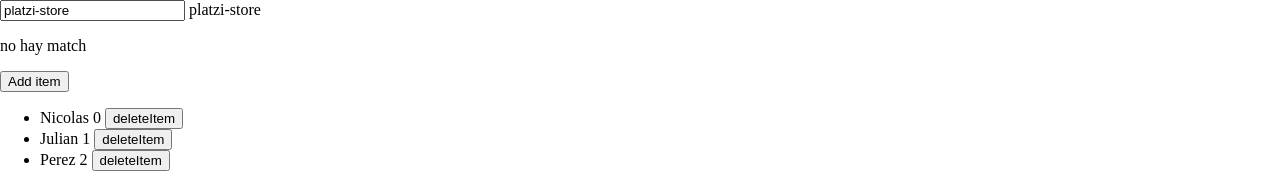
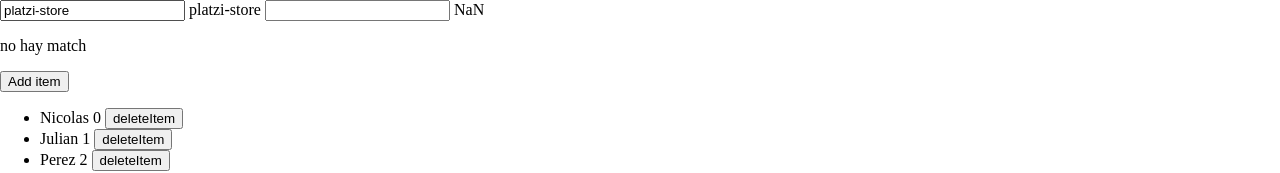
Before and after one commit to robotech412/platzi-store, an Angular app: page / in a window 1280 px wide. Shown: the top 173 px of the page. Built offline with nearby package versions, Linux system fonts and the light colour scheme.

Commit message:
creacion de una directiva propia

```diff
--- a/src/app/app.component.html
+++ b/src/app/app.component.html
@@ -1,6 +1,8 @@
 <input type="text" [(ngModel)]="title">
 {{title}}
 
+<input type="text" [(ngModel)]="power">
+{{power | exponential}}
 
 <div *ngIf="title ==='nicolas'">
   este es nicolas
```
